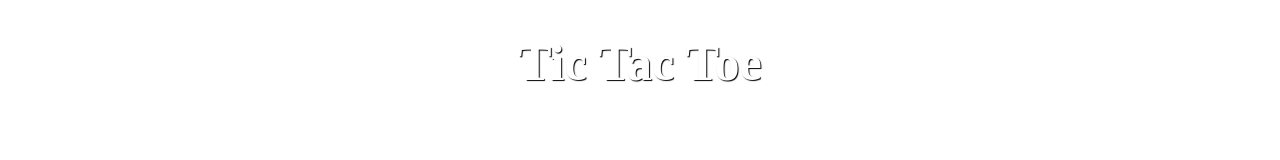
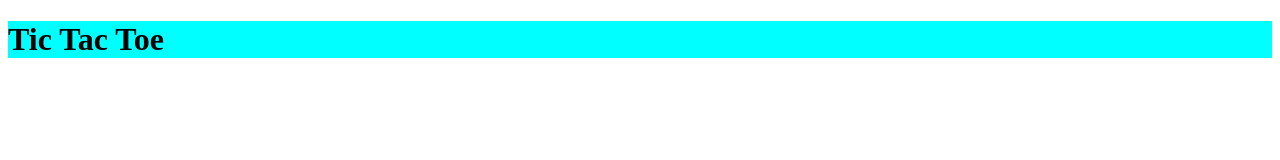
Before and after one commit to iamneo-production/edeafffabbacffb304681669efdcbcabeone, a plain HTML site: page index.html in a window 1280 px wide. Drawn offline with Linux system fonts and the light colour scheme.

Commit message:
Backup Commit

```diff
--- a/index.html
+++ b/index.html
@@ -9,7 +9,8 @@
 </head>
 <body>
     <header>
-        <h1>Tic Tac Toe</h1>
+        <h1 header>Tic Tac Toe</h1>
     </header>
+    <div class="co"
 </body>
 </html>
--- a/style.css
+++ b/style.css
@@ -1,6 +1,10 @@
-h1{
+#header{
     text-align: center;
-    color: white;
+    color: rgb(255, 255, 255);
     text-shadow: 1px 1px 1px black;
     font-size: 50px;
 }
+header{
+    background-color: aqua;
+    width=30%;
+}
```
Also changed, not shown: index1.html (added).
